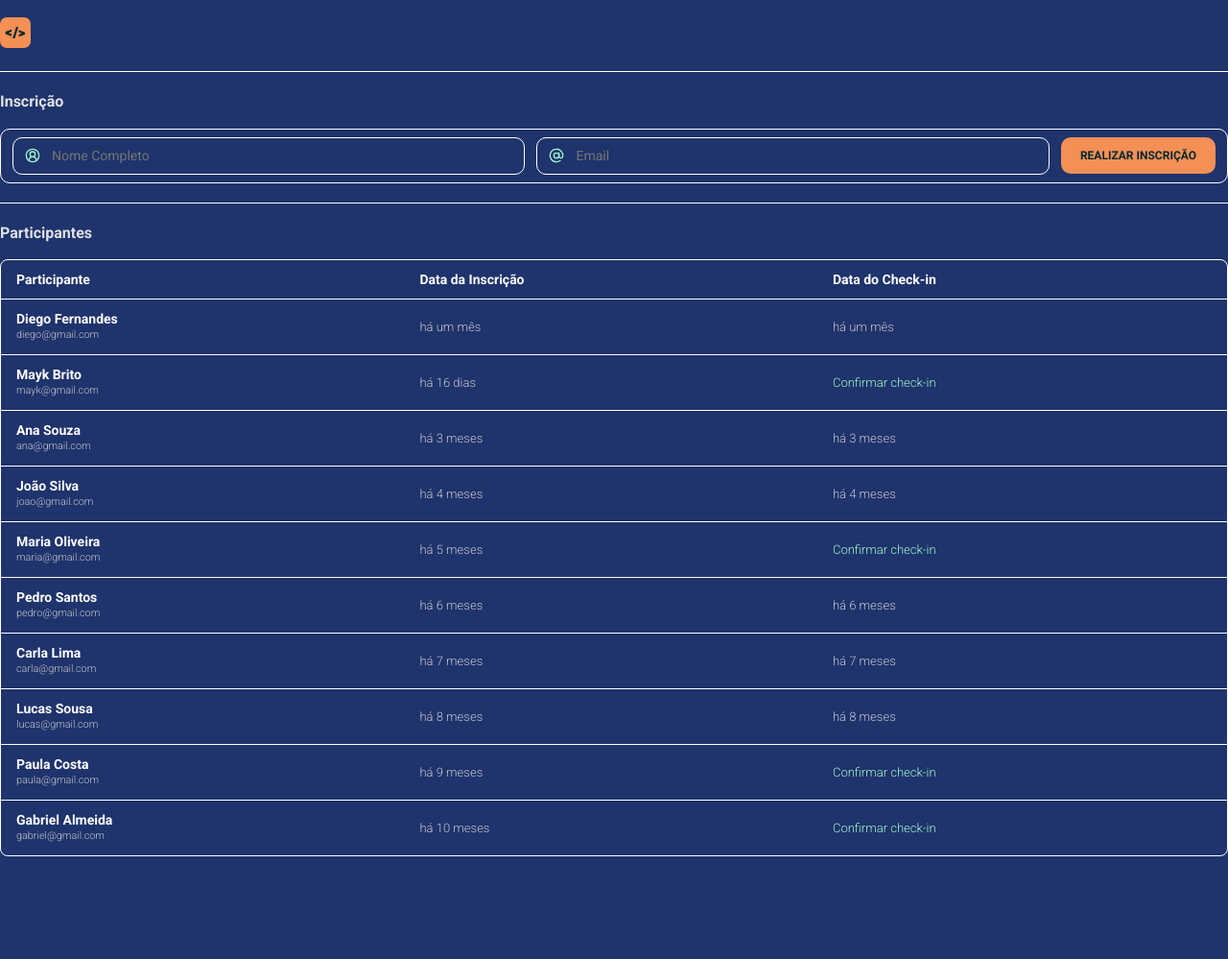
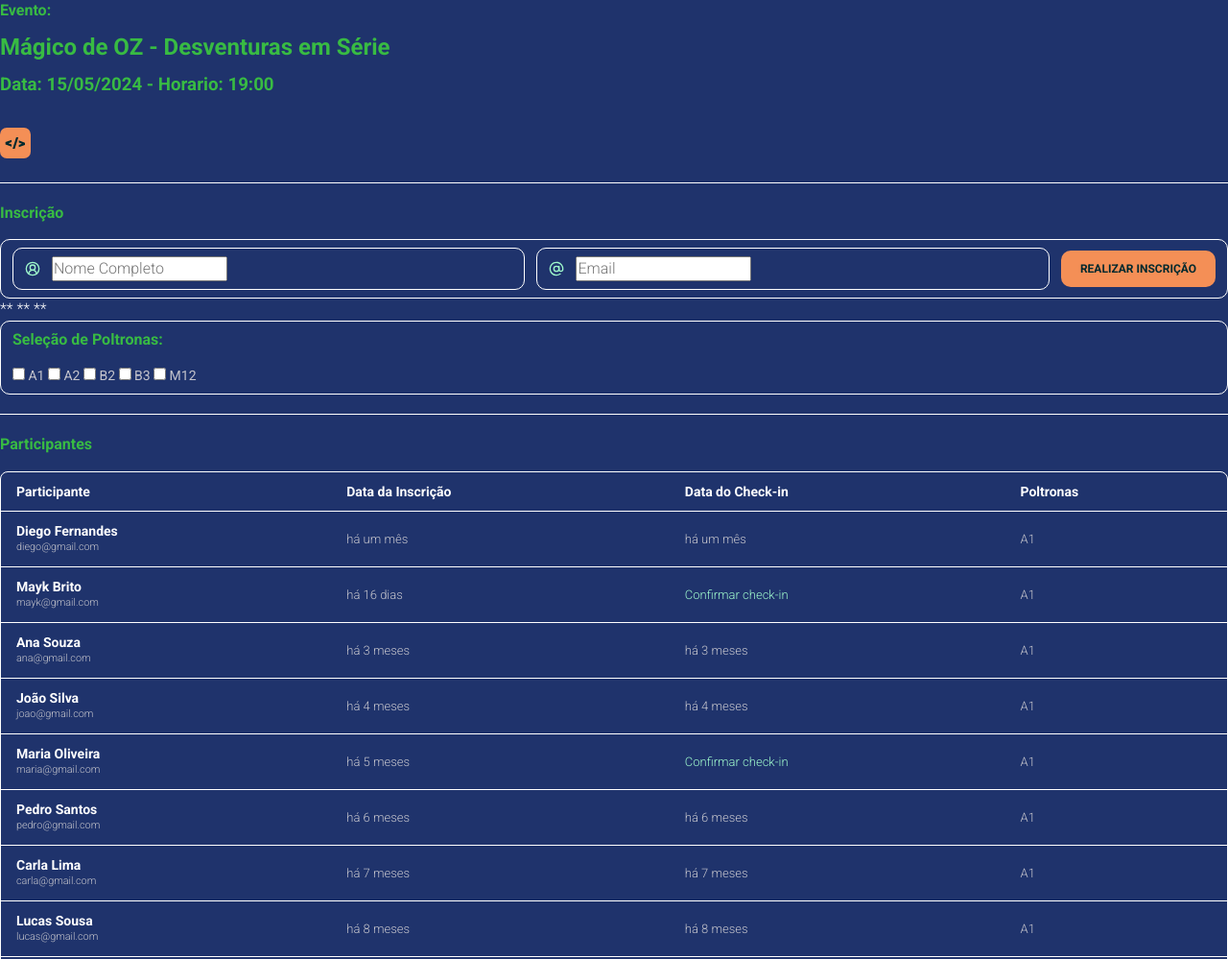
Before and after one commit to Proj-JCP/nlw-unite, a plain HTML site: page index.html in a window 1280 px wide. Shown: the top 999 px of the page at 96% size. Before the commit the page ends 912 px from the top, so only its background shows below. Drawn offline with nearby package versions, Linux system fonts and the light colour scheme.

Commit message:
Atualizando o cod criação coluna poltronas
Atualizando o codigo com a criação de coluna poltronas

```diff
--- a/index.css
+++ b/index.css
@@ -40,6 +40,7 @@ fieldset {
 fieldset > div {
   display: flex;
   gap: 12px;
+
 }
 
 .input-wrapper {
@@ -59,12 +60,13 @@ fieldset > div {
 }
 
 input {
-  all: unset;
+ /* all: unset; */
 }
+
 
 fieldset legend, section h2{
   font:  700 16px/140% 'Roboto', sans-serif;
-  color: #E1E1E6;
+  color: #38bb43;
   padding-bottom: 16px ;
 }
 
--- a/index.html
+++ b/index.html
@@ -2,6 +2,23 @@
 <html>
 
   <head>
+    <script type="text/javascript" src="./index.js" defer=""></script>
+    <link rel="stylesheet" href="./index.css">
+  </head>
+
+  <body>
+    <fieldset>
+      <legend>Evento:</legend>
+      <legend>
+        <h2>Mágico de OZ - Desventuras em Série</h2>
+      </legend>
+      <legend>
+        <h3>Data: 15/05/2024 - Horario: 19:00</h3>
+      </legend>
+    </fieldset>
+
+
+
     <link rel="preconnect" href="https://fonts.googleapis.com">
     <link rel="preconnect" href="https://fonts.gstatic.com" crossorigin="">
     <link href="https://fonts.googleapis.com/css2?family=Roboto:ital,wght@0,100;0,300;0,400;0,500;0,700;0,900;1,100;1,300;1,400;1,500;1,700;1,900&amp;display=swap" rel="stylesheet">
@@ -20,15 +37,12 @@
       dayjs.locale('pt-br')
     </script>
 
-    <script type="text/javascript" src="index.js" defer="">
+    <script type="text/javascript" src="./index.js" defer="">
     </script>
-    <link rel="stylesheet" href="index.css">
+    <link rel="stylesheet" href="./index.css">
 
-    <script type="text/javascript" src="index.js" defer=""></script>
-    <link rel="stylesheet" href="index.css">
-  </head>
 
-  <body>
+
 
 
     <header>
@@ -85,12 +99,40 @@
 
 
                 <input type="email" placeholder="Email" name="email" required="">
+
               </div>
 
               <button>
                 REALIZAR INSCRIÇÃO
               </button>
             </div>
+          </div>
+        </fieldset>
+
+        <div>
+          ** ** **
+        </div>
+
+        <fieldset>
+          <div class="input-wrapper">
+            <fieldset>
+              <legend>Seleção de Poltronas:</legend>
+              <input type="checkbox" id="A1" name="poltrona" value="A1">
+              <label for="a1">A1</label>
+
+              <input type="checkbox" id="A2" name="poltrona" value="A2">
+              <label for="a2">A2</label>
+              <input type="checkbox" id="B2" name="poltrona" value="B2">
+              <label for="a2">B2</label>
+
+              <input type="checkbox" id="B3" name="poltrona" value="B3">
+              <label for="B3">B3</label>
+
+              <!-- Adicione os checkboxes restantes para as poltronas -->
+
+              <input type="checkbox" id="M12" name="poltrona" value="M12">
+              <label for="m12">M12</label>
+            </fieldset>
           </div>
         </fieldset>
       </form>
@@ -105,6 +147,7 @@
                 <th>Participante</th>
                 <th>Data da Inscrição</th>
                 <th>Data do Check-in</th>
+                <th>Poltronas</th>
               </tr>
             </thead>
 
@@ -115,6 +158,7 @@
         </div>
       </section>
 
+
     </div>
     <script src="./index.js"></script>
 
--- a/index.js
+++ b/index.js
@@ -3,61 +3,71 @@ let participantes = [
     nome: "Diego Fernandes",
     email: "diego@gmail.com",
     dataInscricao: new Date(2024, 2, 1, 19, 23),
-    dataCheckIn: new Date(2024, 2, 1, 20, 20)
+    dataCheckIn: new Date(2024, 2, 1, 20, 20),
+    poltrona:"A1"
   },
   {
     nome: "Mayk Brito",
     email: "mayk@gmail.com",
     dataInscricao: new Date(2024, 2, 23, 19, 23),
-    dataCheckIn: null
+    dataCheckIn: null,
+    poltrona:"A1"
   },
   {
     nome: "Ana Souza",
     email: "ana@gmail.com",
     dataInscricao: new Date(2024, 0, 3, 19, 23),
-    dataCheckIn: new Date(2024, 0, 4, 20, 20)
+    dataCheckIn: new Date(2024, 0, 4, 20, 20),
+    poltrona:"A1"
   },
   {
     nome: "João Silva",
     email: "joao@gmail.com",
     dataInscricao: new Date(2023, 11, 4, 19, 23),
-    dataCheckIn: new Date(2023, 11, 5, 20, 20)
+    dataCheckIn: new Date(2023, 11, 5, 20, 20),
+    poltrona:"A1"
   },
   {
     nome: "Maria Oliveira",
     email: "maria@gmail.com",
     dataInscricao: new Date(2023, 10, 5, 19, 23),
-    dataCheckIn: null
+    dataCheckIn: null,
+    poltrona:"A1"
   },
   {
     nome: "Pedro Santos",
     email: "pedro@gmail.com",
     dataInscricao: new Date(2023, 9, 6, 19, 23),
-    dataCheckIn: new Date(2023, 9, 7, 20, 20)
+    dataCheckIn: new Date(2023, 9, 7, 20, 20),
+    poltrona:"A1"
   },
   {
     nome: "Carla Lima",
     email: "carla@gmail.com",
     dataInscricao: new Date(2023, 8, 7, 19, 23),
-    dataCheckIn: new Date(2023, 8, 8, 20, 20)
+    dataCheckIn: new Date(2023, 8, 8, 20, 20),
+    poltrona:"A1"
   },
   {
     nome: "Lucas Sousa",
     email: "lucas@gmail.com",
     dataInscricao: new Date(2023, 7, 8, 19, 23),
-    dataCheckIn: new Date(2023, 7, 9, 20, 20)
+    dataCheckIn: new Date(2023, 7, 9, 20, 20),
+    poltrona:"A1"
   },
   {
     nome: "Paula Costa",
     email: "paula@gmail.com",
     dataInscricao: new Date(2023, 6, 9, 19, 23),
-    dataCheckIn: null
+    dataCheckIn: null,
+    poltrona:"A1"
   },
   {
     nome: "Gabriel Almeida",
     email: "gabriel@gmail.com",
     dataInscricao: new Date(2023, 5, 10, 19, 23),
-    dataCheckIn: null
+    dataCheckIn: null,
+    poltrona:"A1"
   }
 ];
 
@@ -92,6 +102,8 @@ const criarNovoParticipante = (participante) => {
     </td>
     <td>${dataInscricao}</td>
     <td>${dataCheckIn}</td>
+    <td>${participante.poltrona}</td>
+
   </tr>
   `
 }
@@ -119,7 +131,9 @@ const adicionarParticipante = (event) => {
     nome: dadosDoFormulario.get('nome'),
     email: dadosDoFormulario.get('email'),
     dataInscricao: new Date(),
-    dataCheckIn: null
+    dataCheckIn: null ,
+    poltrona: dadosDoFormulario.get('poltrona')
+
   }
 
   // verificar se o particpante já existe
@@ -158,4 +172,5 @@ const fazerCheckIn = (event) => {
 
   // atualizar a lista de participantes
   atualizarLista(participantes)
+
 }
```
